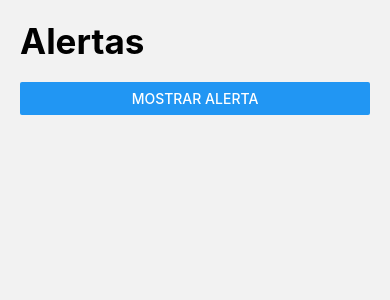
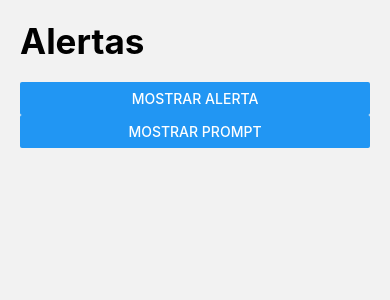
Before and after one commit to TomasAybar/components-RN, a React Native app: screen /AlertScreen in a window 390 px wide. Shown: the top 300 px of the page. Built offline with nearby package versions, Linux system fonts and the light colour scheme.

Commit message:
alert prompt que solo funciona en ios

```diff
--- a/src/screens/AlertScreen.tsx
+++ b/src/screens/AlertScreen.tsx
@@ -24,11 +24,25 @@ export const AlertScreen = () => {
         );
     }
 
+    // Esto no funciona en android, solo funciona en IOS
+    // https://reactnative.dev/docs/alert#prompt-ios
+    const showPrompt = () => {
+        Alert.prompt(
+            'Esta seguro?', // titulo
+            'Esta accion no se puede revertir', // cuerpo de la alerta
+            (valor: string) => console.log('info: ', valor),
+            'plain-text', // es como el tipo de prompt, ver los demas valores, este es como el default
+            'Hola mundo', // valor por defecto del prompt
+            'number-pad' // el valor del teclado keyboardType
+        )
+    }
+
     return (
         <View style={styles.globalMargin}>
             <HeaderTitle title='Alertas' />
 
             <Button title='Mostrar alerta' onPress={showAlert} />
+            <Button title='Mostrar prompt' onPress={showPrompt} />
         </View>
     )
 }
```
